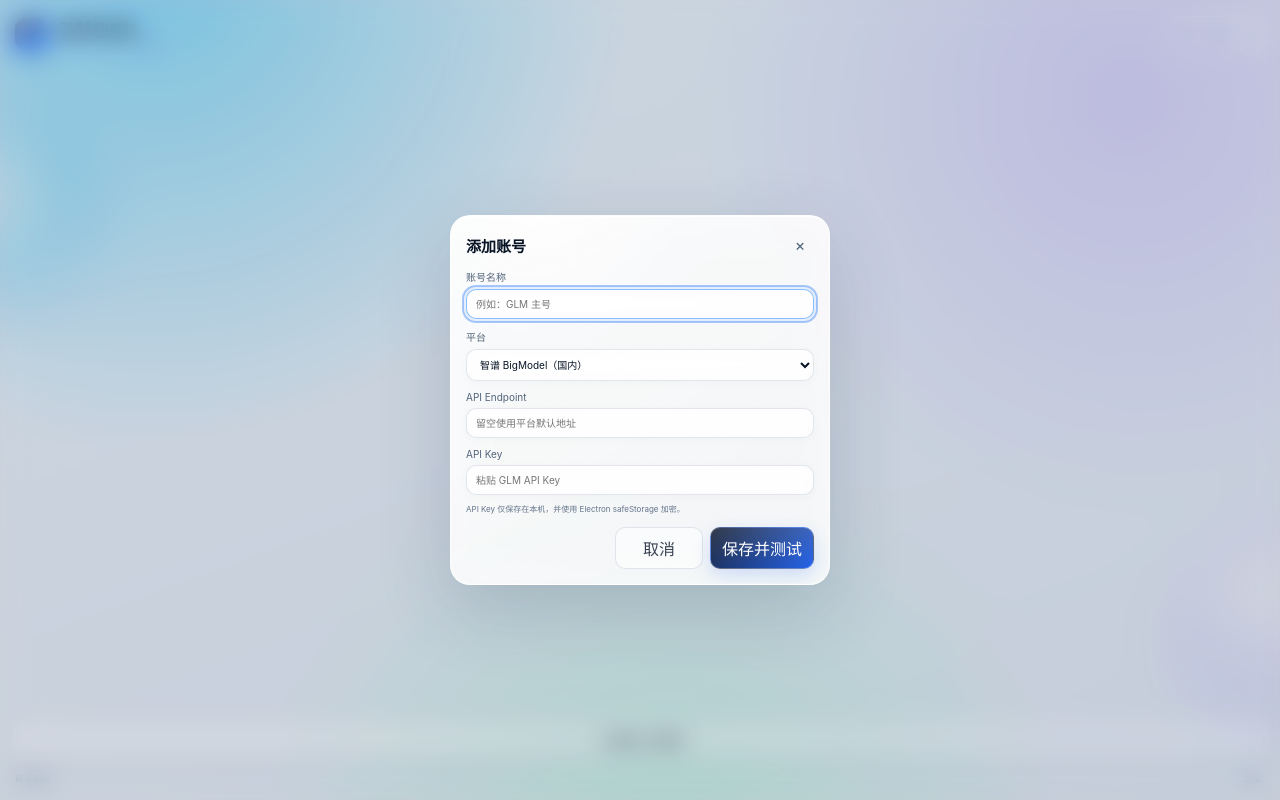
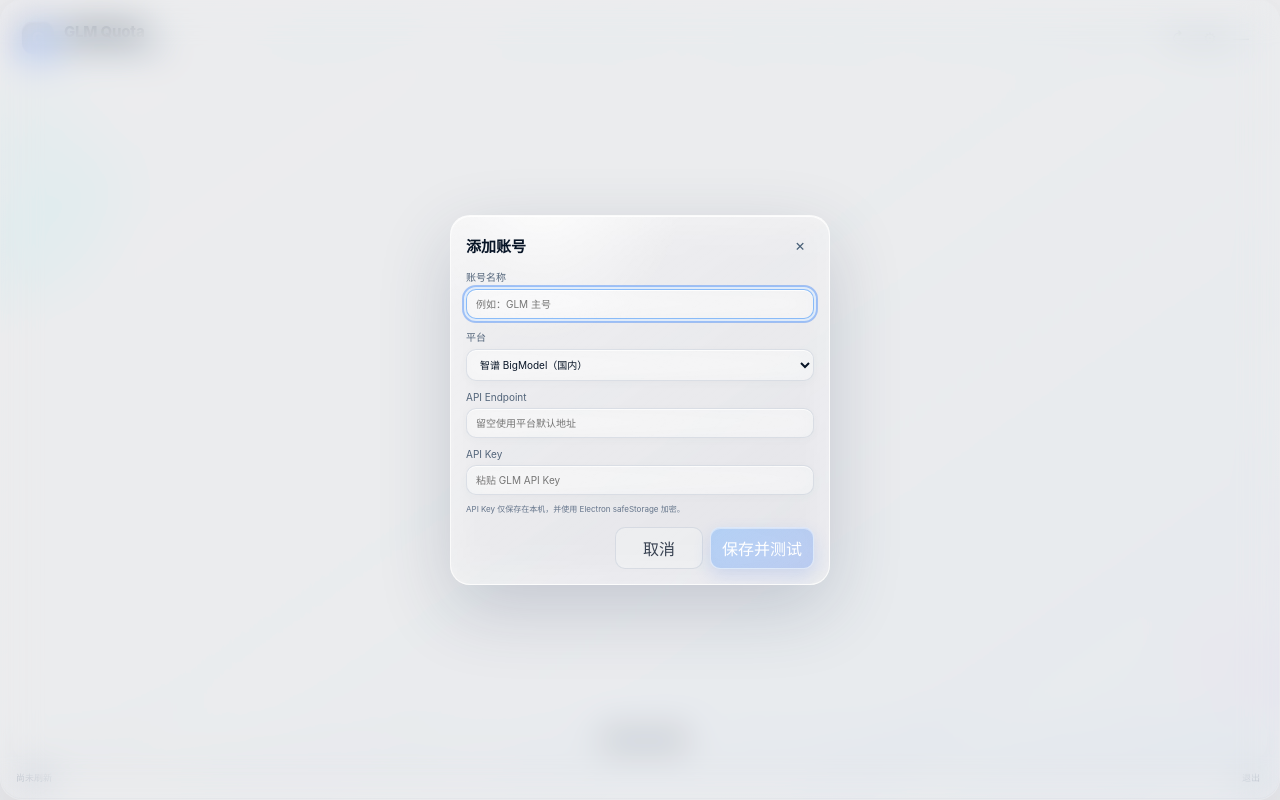
Before and after one commit to BaiSongt/glm-quota-widget, an Electron app: page src/renderer/index.html in a window 1280 px wide. Both pictures are taken after a click on the button "＋ 添加 GLM 账号". Drawn offline with Linux system fonts and the light colour scheme; no server answers.

Commit message:
style: extend liquid glass to full window surface

```diff
--- a/src/renderer/styles.css
+++ b/src/renderer/styles.css
@@ -32,11 +32,7 @@ body {
   margin: 0;
   overflow: hidden;
   color: var(--text);
-  background:
-    radial-gradient(circle at 12% -4%, rgba(125, 211, 252, 0.72), transparent 34%),
-    radial-gradient(circle at 88% 12%, rgba(196, 181, 253, 0.42), transparent 32%),
-    radial-gradient(circle at 52% 105%, rgba(167, 243, 208, 0.38), transparent 38%),
-    linear-gradient(160deg, #edf8ff 0%, #eef4fb 46%, #e8eef7 100%);
+  background: transparent;
 }
 
 body::before,
@@ -45,25 +41,25 @@ body::after {
   position: fixed;
   pointer-events: none;
   border-radius: 999px;
-  filter: blur(24px);
-  opacity: 0.56;
+  filter: blur(34px);
+  opacity: 0.42;
   z-index: 0;
 }
 
 body::before {
-  width: 210px;
-  height: 210px;
-  left: -92px;
-  top: 118px;
-  background: radial-gradient(circle at 36% 34%, rgba(255,255,255,.95), rgba(56,189,248,.28) 42%, rgba(59,130,246,.06) 72%);
+  width: 220px;
+  height: 220px;
+  left: -98px;
+  top: 104px;
+  background: radial-gradient(circle at 36% 34%, rgba(255,255,255,.62), rgba(56,189,248,.18) 44%, rgba(59,130,246,0) 74%);
 }
 
 body::after {
-  width: 240px;
-  height: 240px;
-  right: -126px;
-  bottom: 54px;
-  background: radial-gradient(circle at 40% 35%, rgba(255,255,255,.92), rgba(167,139,250,.24) 46%, rgba(99,102,241,.04) 74%);
+  width: 250px;
+  height: 250px;
+  right: -132px;
+  bottom: 42px;
+  background: radial-gradient(circle at 40% 35%, rgba(255,255,255,.56), rgba(167,139,250,.16) 46%, rgba(99,102,241,0) 76%);
 }
 
 button,
@@ -95,6 +91,17 @@ select:focus-visible {
   gap: 10px;
   padding: 12px;
   overflow: hidden;
+  border: 1px solid rgba(255,255,255,.62);
+  border-radius: 22px;
+  background:
+    linear-gradient(145deg, rgba(255,255,255,.30), rgba(255,255,255,.12) 44%, rgba(219,234,254,.10)),
+    rgba(241,248,255,.10);
+  box-shadow:
+    inset 0 1px 0 rgba(255,255,255,.68),
+    inset 0 -1px 0 rgba(148,163,184,.10),
+    0 18px 48px rgba(15,23,42,.12);
+  -webkit-backdrop-filter: blur(30px) saturate(185%) contrast(102%);
+  backdrop-filter: blur(30px) saturate(185%) contrast(102%);
 }
 
 .titlebar {
@@ -104,7 +111,13 @@ select:focus-visible {
   align-items: center;
   justify-content: space-between;
   gap: 10px;
-  padding: 4px 2px 7px;
+  padding: 6px 7px;
+  border: 1px solid rgba(255,255,255,.42);
+  border-radius: 15px;
+  background: linear-gradient(145deg, rgba(255,255,255,.24), rgba(255,255,255,.10));
+  box-shadow: inset 0 1px 0 rgba(255,255,255,.48);
+  -webkit-backdrop-filter: blur(18px) saturate(170%);
+  backdrop-filter: blur(18px) saturate(170%);
 }
 
 .brand {
@@ -131,12 +144,14 @@ select:focus-visible {
   font-weight: 800;
   color: white;
   background:
-    linear-gradient(145deg, rgba(255,255,255,.22), rgba(255,255,255,.04)),
-    linear-gradient(145deg, #0f172a 10%, #2563eb 64%, #38bdf8);
-  border: 1px solid rgba(255,255,255,.52);
+    linear-gradient(145deg, rgba(255,255,255,.42), rgba(255,255,255,.12)),
+    linear-gradient(145deg, rgba(15,23,42,.62), rgba(37,99,235,.46) 64%, rgba(56,189,248,.38));
+  border: 1px solid rgba(255,255,255,.68);
   box-shadow:
-    0 8px 22px rgba(37,99,235,.24),
-    inset 0 1px 0 rgba(255,255,255,.28);
+    0 8px 22px rgba(37,99,235,.16),
+    inset 0 1px 0 rgba(255,255,255,.44);
+  -webkit-backdrop-filter: blur(16px) saturate(180%);
+  backdrop-filter: blur(16px) saturate(180%);
 }
 
 .logo::after {
@@ -180,7 +195,7 @@ select:focus-visible {
   padding: 3px;
   border: 1px solid rgba(255,255,255,.64);
   border-radius: 12px;
-  background: rgba(255,255,255,.32);
+  background: rgba(255,255,255,.18);
   box-shadow: inset 0 1px 0 rgba(255,255,255,.5);
   -webkit-backdrop-filter: blur(14px) saturate(155%);
   backdrop-filter: blur(14px) saturate(155%);
@@ -226,8 +241,8 @@ select:focus-visible {
   overflow: hidden;
   border: 1px solid var(--glass-border);
   background:
-    linear-gradient(145deg, rgba(255,255,255,.68), rgba(255,255,255,.36)),
-    var(--glass);
+    linear-gradient(145deg, rgba(255,255,255,.40), rgba(255,255,255,.16)),
+    rgba(255,255,255,.12);
   box-shadow:
     var(--shadow-soft),
     inset 0 1px 0 rgba(255,255,255,.74),
@@ -400,7 +415,7 @@ select:focus-visible {
 
 .small-btn:hover {
   color: var(--text-strong);
-  background: rgba(255,255,255,.78);
+  background: rgba(255,255,255,.42);
   border-color: rgba(255,255,255,.9);
 }
 
@@ -515,7 +530,7 @@ select:focus-visible {
   padding: 9px 12px;
   color: #334155;
   background:
-    linear-gradient(145deg, rgba(255,255,255,.56), rgba(255,255,255,.32));
+    linear-gradient(145deg, rgba(255,255,255,.32), rgba(255,255,255,.12));
   box-shadow:
     inset 0 1px 0 rgba(255,255,255,.72),
     0 5px 16px rgba(71,85,105,.06);
@@ -527,7 +542,7 @@ select:focus-visible {
 
 .add-btn:hover {
   border-color: rgba(255,255,255,.92);
-  background: rgba(255,255,255,.72);
+  background: rgba(255,255,255,.40);
 }
 
 footer {
@@ -568,9 +583,9 @@ footer {
   place-items: center;
   padding: clamp(10px, 4vw, 20px);
   overflow: hidden;
-  background: rgba(30, 41, 59, 0.16);
-  -webkit-backdrop-filter: blur(12px) saturate(130%);
-  backdrop-filter: blur(12px) saturate(130%);
+  background: rgba(15, 23, 42, 0.08);
+  -webkit-backdrop-filter: blur(18px) saturate(145%);
+  backdrop-filter: blur(18px) saturate(145%);
 }
 
 .hidden {
@@ -586,8 +601,8 @@ footer {
   border-radius: 20px;
   padding: 15px;
   background:
-    linear-gradient(145deg, rgba(255,255,255,.82), rgba(255,255,255,.56)),
-    var(--glass-strong);
+    linear-gradient(145deg, rgba(255,255,255,.48), rgba(255,255,255,.20)),
+    rgba(255,255,255,.16);
   box-shadow:
     0 24px 72px rgba(44,62,90,.2),
     inset 0 1px 0 rgba(255,255,255,.86);
@@ -635,7 +650,7 @@ select {
   border-radius: 10px;
   padding: 8px 9px;
   color: var(--text-strong);
-  background: rgba(255,255,255,.58);
+  background: rgba(255,255,255,.22);
   box-shadow:
     inset 0 1px 0 rgba(255,255,255,.72),
     0 2px 8px rgba(71,85,105,.03);
@@ -692,16 +707,20 @@ select:focus {
 .primary {
   color: white;
   background:
-    linear-gradient(180deg, rgba(255,255,255,.12), rgba(255,255,255,0)),
-    linear-gradient(135deg, #172033, #2563eb);
-  border-color: rgba(255,255,255,.24);
-  box-shadow: 0 7px 18px rgba(37,99,235,.18);
+    linear-gradient(145deg, rgba(96,165,250,.42), rgba(37,99,235,.26)),
+    rgba(255,255,255,.14);
+  border-color: rgba(255,255,255,.52);
+  box-shadow:
+    inset 0 1px 0 rgba(255,255,255,.42),
+    0 7px 18px rgba(37,99,235,.14);
+  -webkit-backdrop-filter: blur(14px) saturate(180%);
+  backdrop-filter: blur(14px) saturate(180%);
 }
 
 .secondary {
   color: #374151;
   border-color: rgba(148,163,184,.26);
-  background: rgba(255,255,255,.55);
+  background: rgba(255,255,255,.24);
 }
 
 .loading {
```
